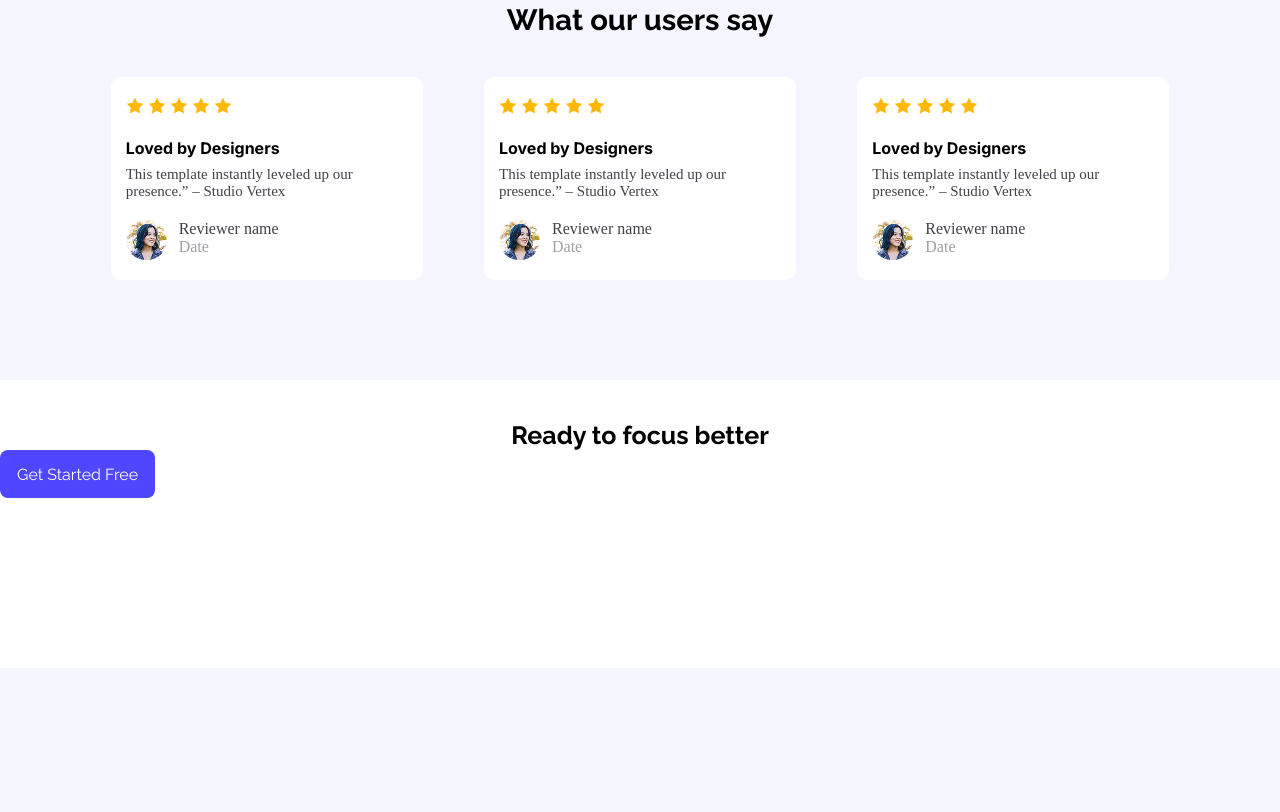
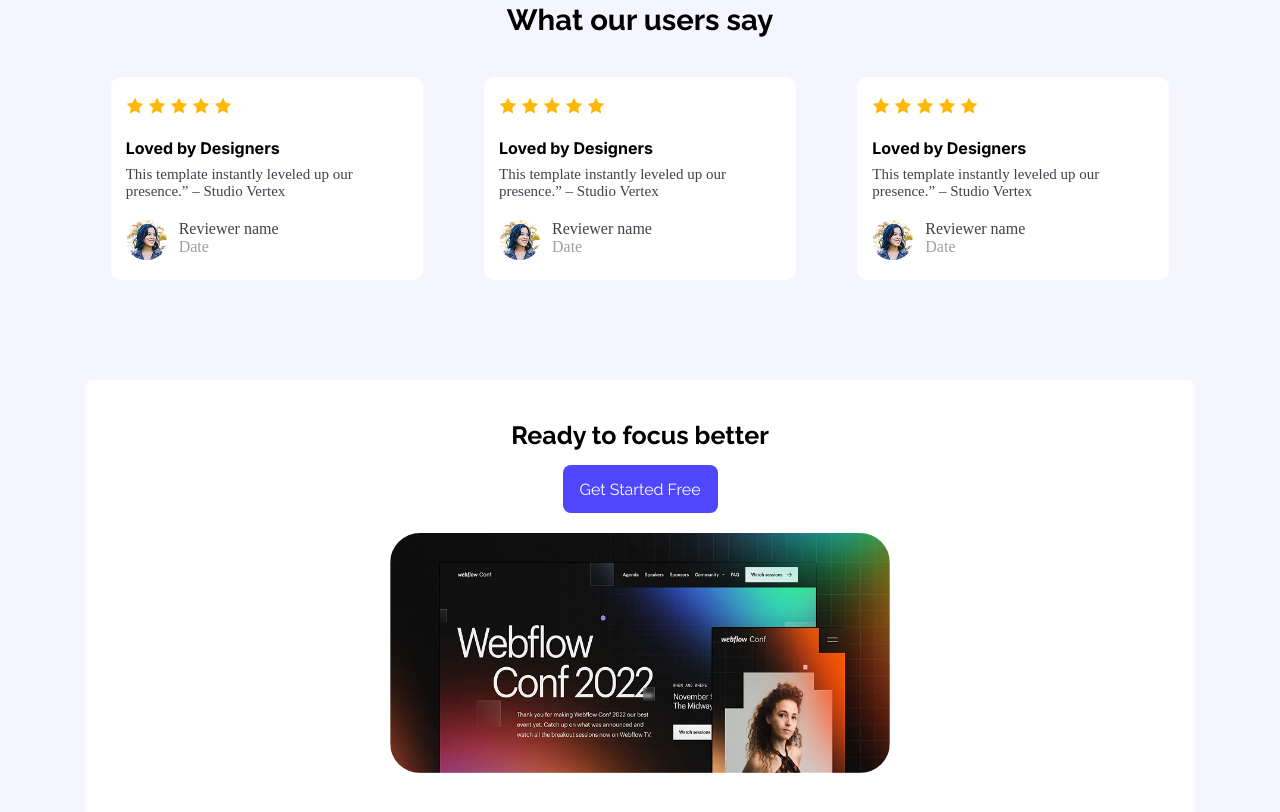
Before and after one commit to Farzana-Akter-Alo/my-first-assignment, a plain HTML site: page index.html in a window 1280 px wide. Shown: the part 1299-2111 px from the top of the page. Before the commit the page ends 1967 px from the top, so only its background shows below. Drawn offline with Linux system fonts and the light colour scheme.

Commit message:
fifth commit

```diff
--- a/index.html
+++ b/index.html
@@ -191,7 +191,7 @@
       <div class="div-3">
         <h2>Ready to focus better</h2>
         <button>Get Started Free</button>
-        <!-- <img src="./Assets/wc-big.png" alt=""> -->
+        <img src="./Assets/wc-big.png" alt="">
       </div>
 
 
--- a/style/style.css
+++ b/style/style.css
@@ -229,6 +229,10 @@ span {
 #section-4 {
   background-color: #FFFFFF;
   margin-top: 100px;
+  height: 440px;
+  margin-left: 85px;
+  margin-right: 85px;
+  border-radius: 8px;
 }
 
 
@@ -251,12 +255,19 @@ span {
   border-radius: 8px;
   font-family: raleway;
   margin-bottom: 170px;
-  text-align: center;
-  padding: 0px, auto;
-
+  margin: 0 auto;
+  display: block;
+  margin-top: 15px;
+  margin-bottom: 20px;
 
 }
 
 .div-3 img {
-  width: 550px;
+  width: 500px;
+  height: 240px;
+  margin: 0 auto;
+  display: block;
+  border-radius: 30px;
+
+
 }
```
